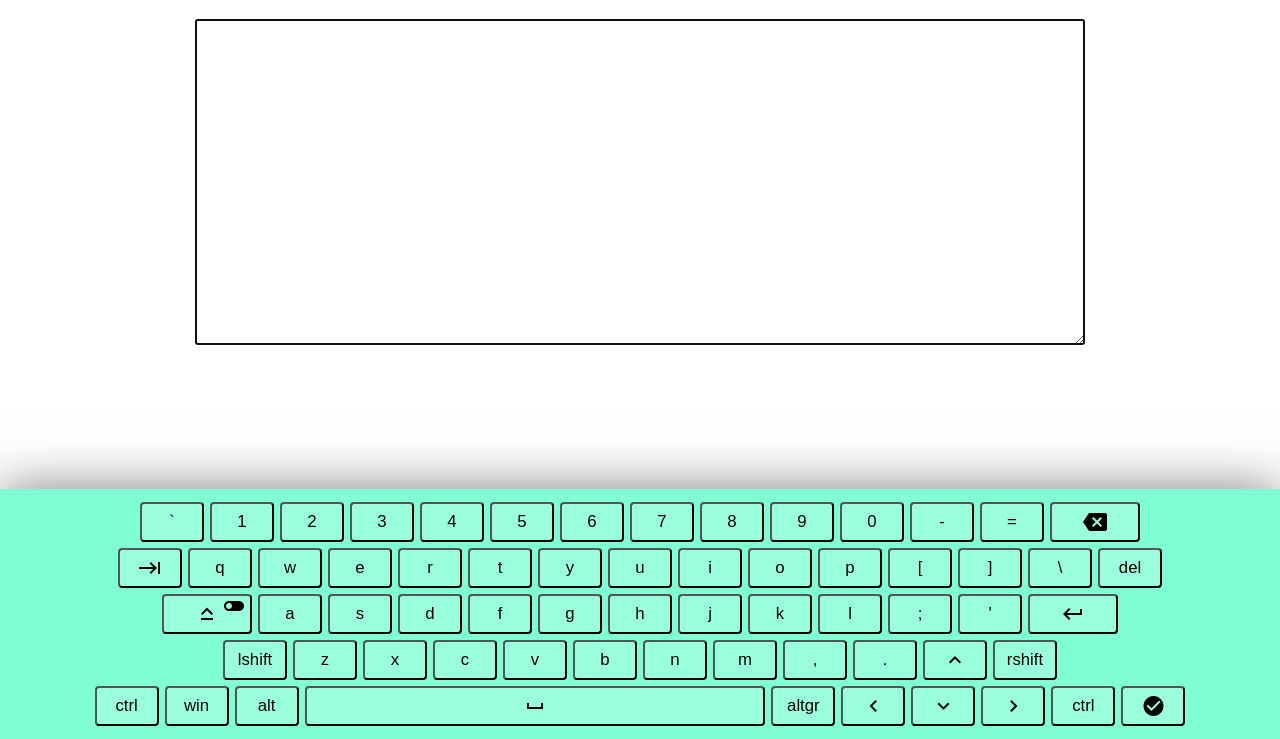
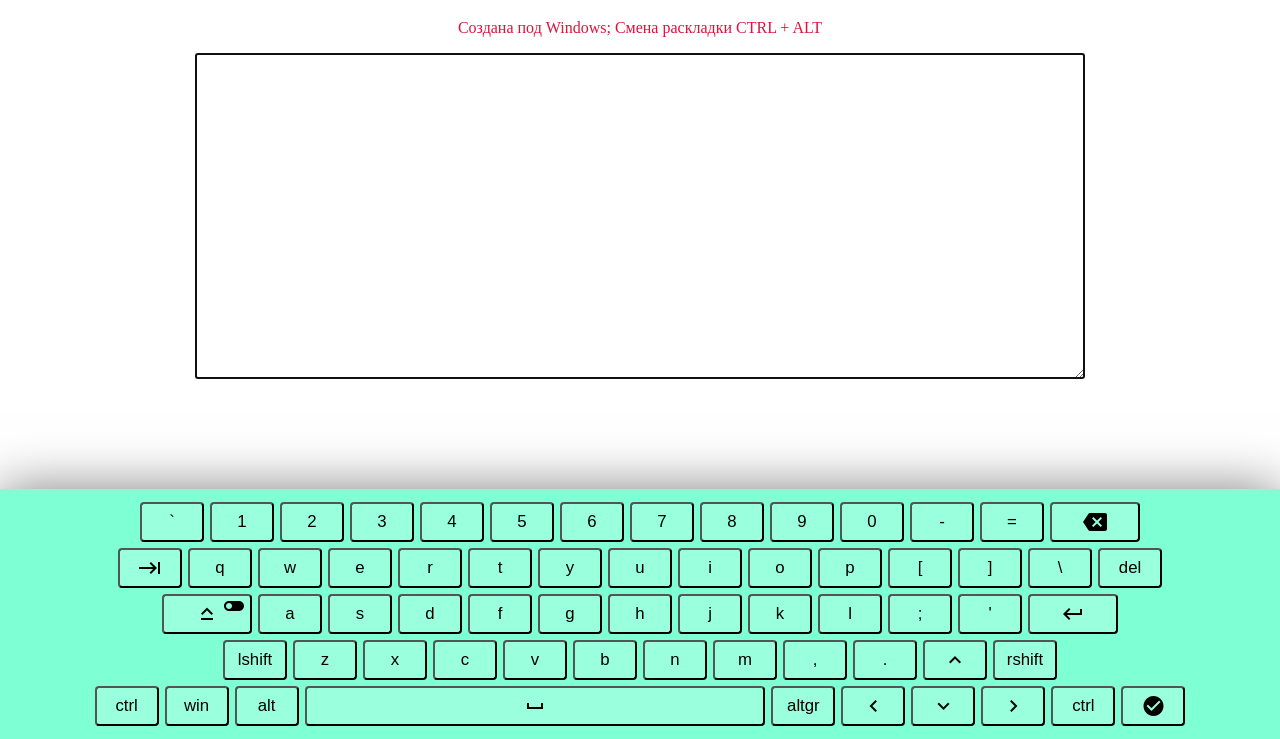
Before and after one commit to YaroslavBIG/Virtual_Keyboard, a website: page index.html in a window 1280 px wide. Shown: the part 61-800 px from the top of the page. Drawn offline with Linux system fonts and the light colour scheme.

Commit message:
feet: add text help

```diff
--- a/index.css
+++ b/index.css
@@ -1,6 +1,11 @@
 .caption {
     text-align: center;
     color: blue;
+}
+
+.text-help {
+    text-align: center;
+    color: crimson;
 }
 
 .input_board {
--- a/script.js
+++ b/script.js
@@ -9,8 +9,13 @@ function addInput() {
   const inputBoard = document.createElement('textarea');
   inputBoard.classList.add('input_board');
   inputBoard.setAttribute('autofocus', 'autofocus');
+  const textHelp = document.createElement('p')
+  textHelp.classList.add('text-help')
+  const text = 'Создана под Windows; Смена раскладки CTRL + ALT'
   document.body.append(caption);
   document.body.querySelector('.caption').append(captionText);
+  document.body.append(textHelp);
+  document.body.querySelector('.text-help').append(text)
   document.body.append(inputBoard);
 }
 
```
